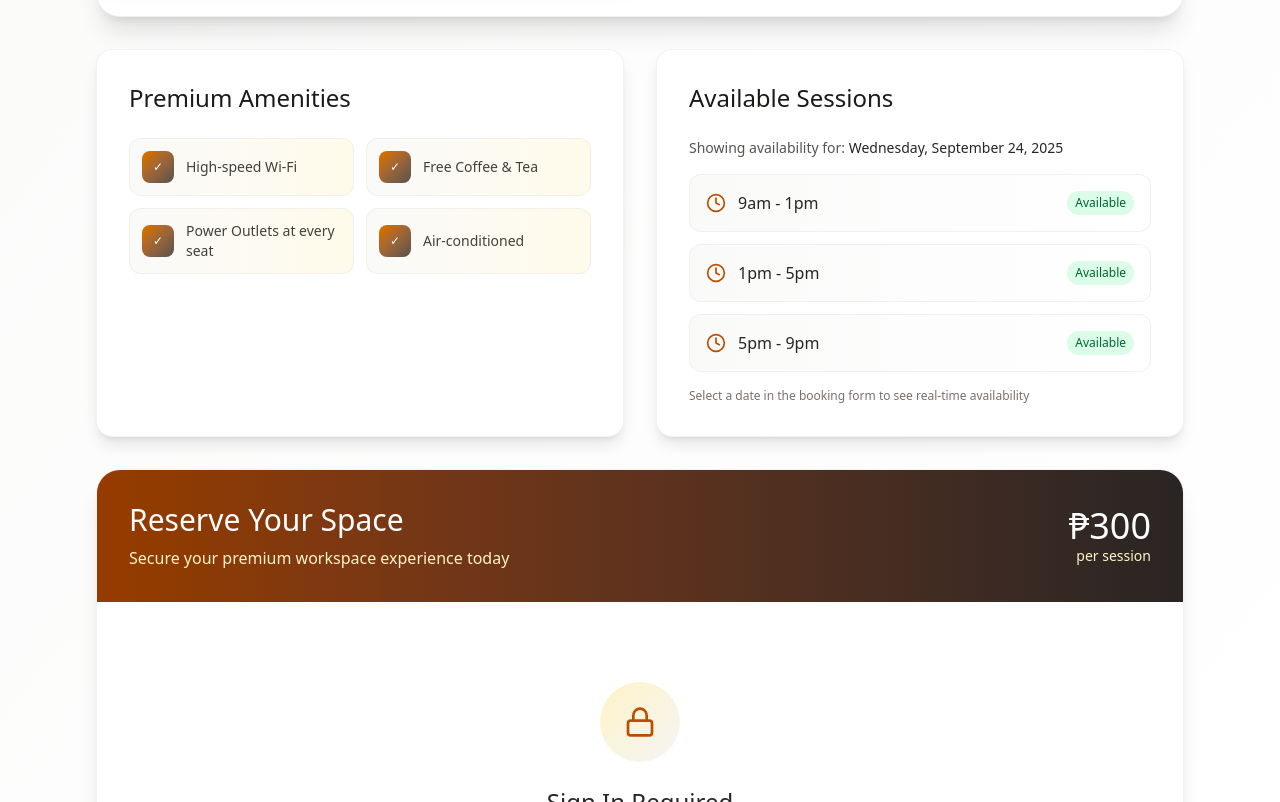
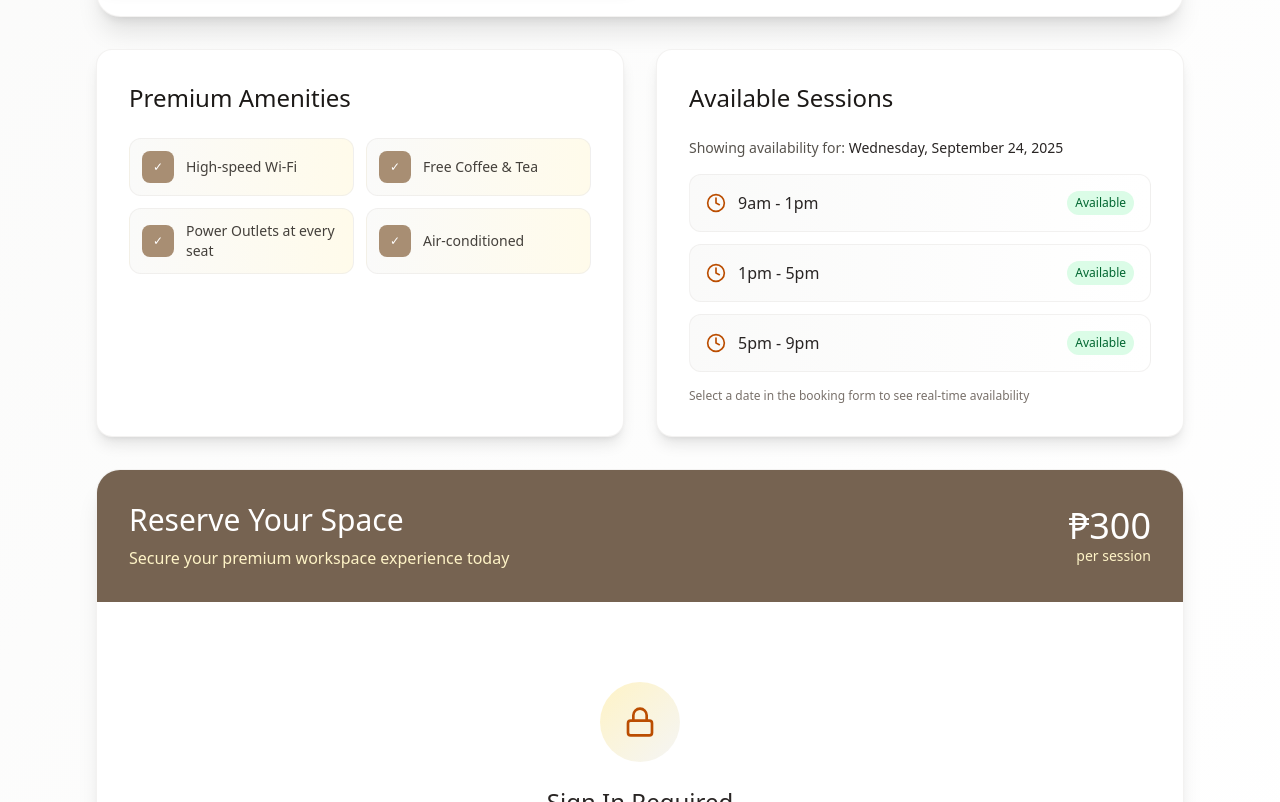
Before and after one commit to bmsj23/mp, a React (Vite) app: page /space/1 in a window 1280 px wide. Shown: the part 633-1435 px from the top of the page. Built offline with nearby package versions, Linux system fonts and the light colour scheme; the HTML template or start-up script is replaced by a standard one.

Commit message:
feat: refine space detail visuals - icons color and hero section color

```diff
--- a/src/pages/SpaceDetail.jsx
+++ b/src/pages/SpaceDetail.jsx
@@ -183,7 +183,7 @@ export default function SpaceDetail() {
                   key={index}
                   className="flex items-center gap-3 p-3 bg-gradient-to-r from-stone-50 to-amber-50 rounded-xl border border-stone-200/50 hover:shadow-md transition-all duration-300"
                 >
-                  <div className="w-8 h-8 bg-gradient-to-br from-amber-600 to-stone-600 rounded-lg flex items-center justify-center flex-shrink-0">
+                  <div className="w-8 h-8 bg-[#a88e73] rounded-lg flex items-center justify-center flex-shrink-0">
                     <span className="text-white text-xs">✓</span>
                   </div>
                   <span className="text-stone-700 font-medium text-sm">{amenity}</span>
@@ -242,7 +242,7 @@ export default function SpaceDetail() {
 
         {/* Luxury Booking Section */}
         <div className="bg-white rounded-3xl shadow-xl border border-stone-200/50 overflow-hidden">
-          <div className="bg-gradient-to-r from-amber-800 to-stone-800 text-white p-8">
+          <div className="bg-[#766351] text-white p-8">
             <div className="flex items-center justify-between">
               <div>
                 <h2 className="text-3xl font-light mb-2">Reserve Your Space</h2>
```
